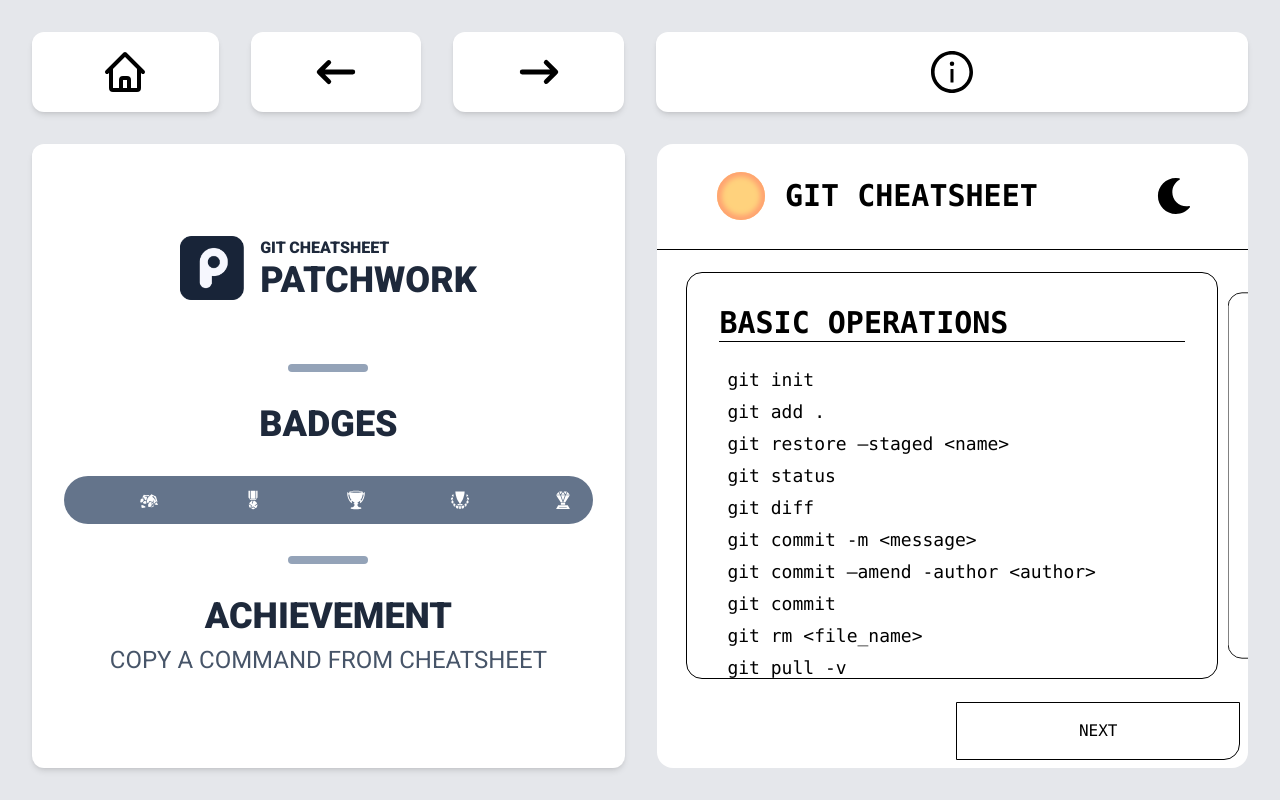
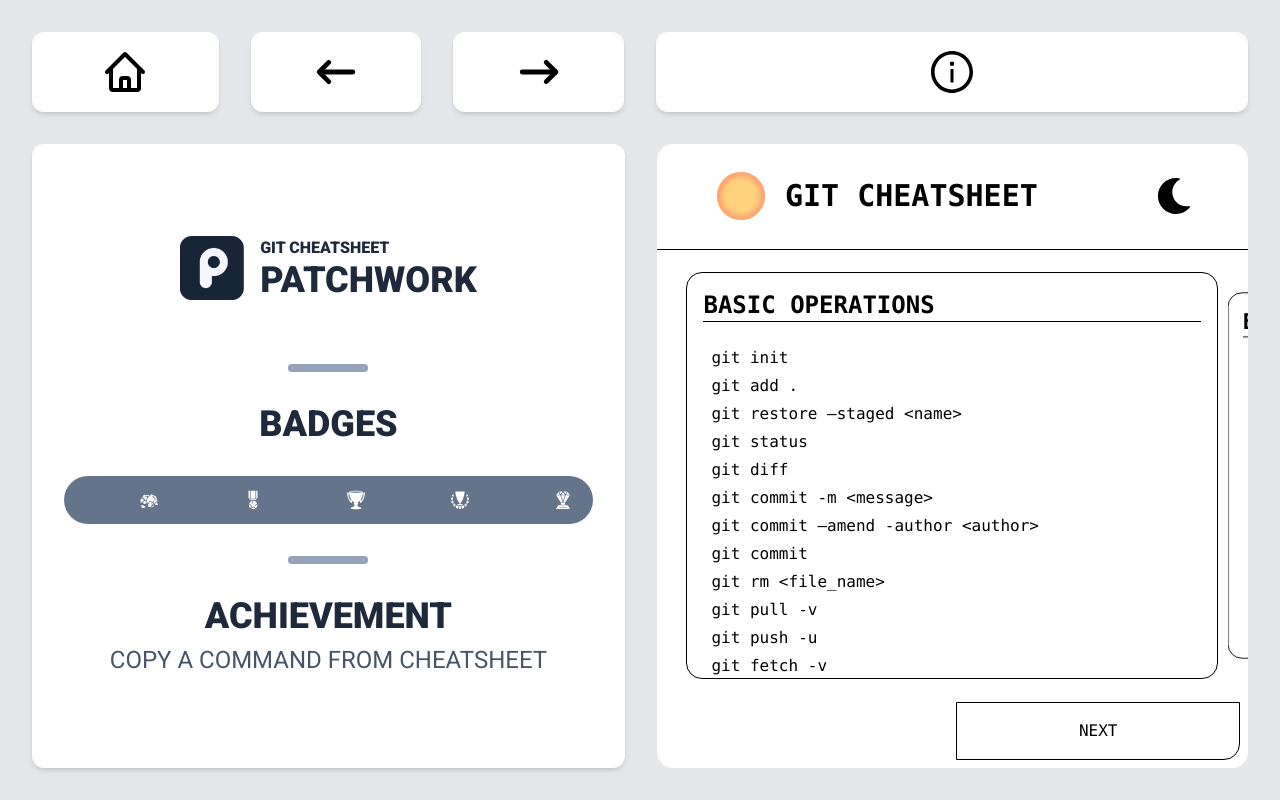
Before and after one commit to kherma/next-framer-motion-fun, a Next.js app: page /cheatsheet in a window 1280 px wide. Built offline with nearby package versions, Linux system fonts and the light colour scheme.

Commit message:
Update CheatSheet page for xl devices

```diff
--- a/components/feature/CheatSheetAchievement/CheatSheetSlidePage.js
+++ b/components/feature/CheatSheetAchievement/CheatSheetSlidePage.js
@@ -1,13 +1,13 @@
 const CheatSheetSlidePage = ({ title, commands }) => {
   return (
-    <div className="py-4 px-2 w-full h-full rounded-2xl sm:p-6 xl:p-8">
-      <h3 className="mb-4 text-lg font-black text-black dark:text-white uppercase bg-white dark:bg-black border-b border-b-black dark:border-b-white transition-colors duration-300 ease-in-out sm:mb-6 sm:text-2xl xl:text-3xl">
+    <div className="py-4 px-2 w-full h-full rounded-2xl sm:p-6 xl:p-4 2xl:p-8">
+      <h3 className="mb-4 text-lg font-black text-black dark:text-white uppercase bg-white dark:bg-black border-b border-b-black dark:border-b-white transition-colors duration-300 ease-in-out sm:mb-6 sm:text-2xl xl:text-2xl 2xl:text-3xl">
         {title}
       </h3>
       <ul className="flex flex-col gap-1 ml-2">
         {commands.map((command, index) => (
           <li
-            className="text-xs text-black dark:text-white lowercase bg-white dark:bg-black transition-colors duration-300 ease-in-out sm:text-base xl:text-lg"
+            className="text-xs text-black dark:text-white lowercase bg-white dark:bg-black transition-colors duration-300 ease-in-out sm:text-base xl:text-base 2xl:text-lg"
             key={index}
           >
             {command}
```
